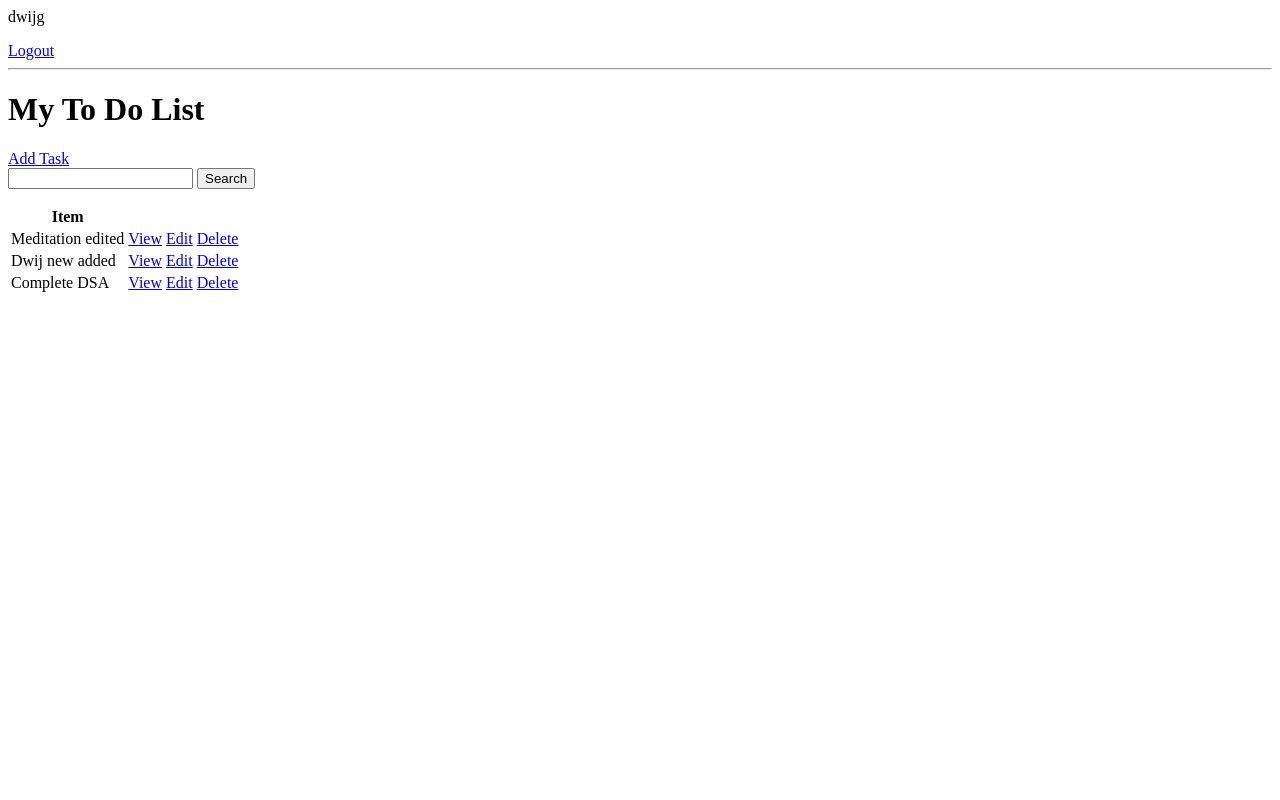
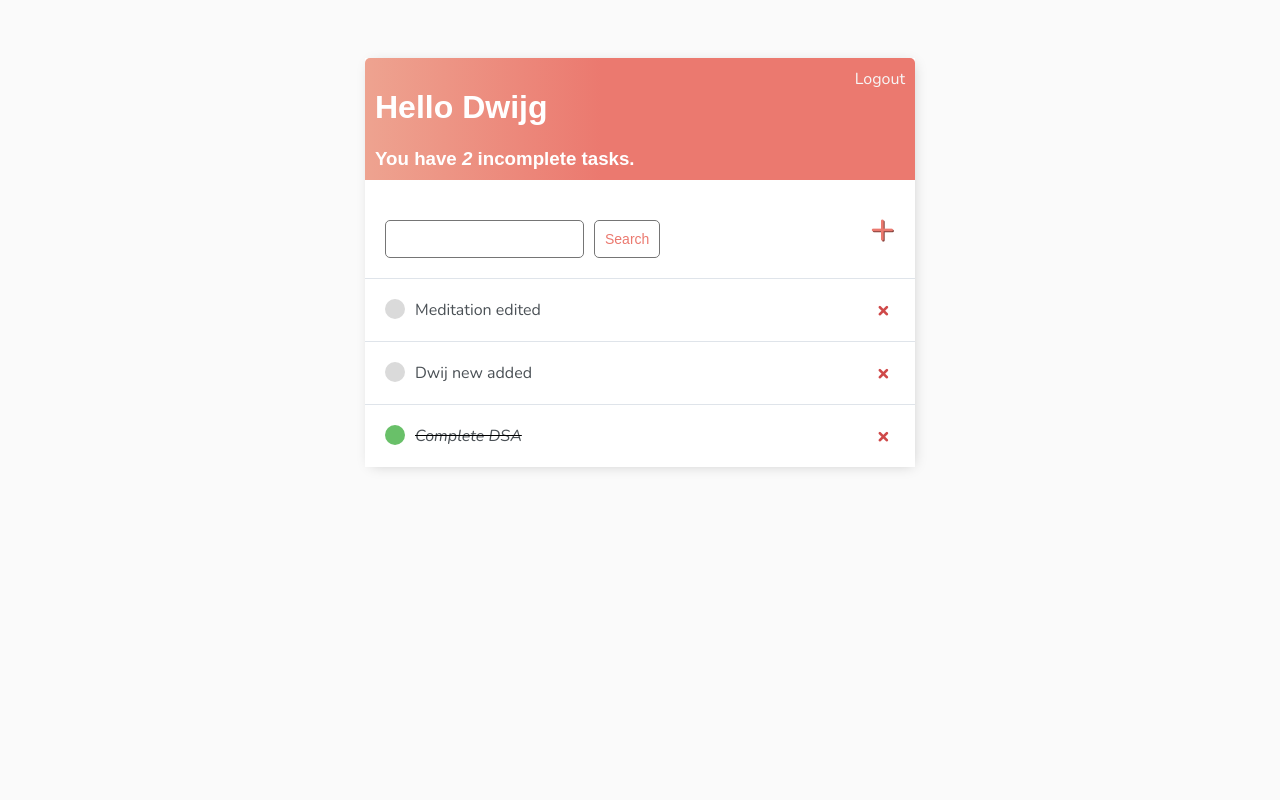
Before and after one commit to dwijgohil24/To-Do_Web-App, a Django app: page / in a window 1280 px wide. Run offline with Django 3.2, Linux system fonts and the light colour scheme; a user stored in the database is signed in; data comes from the database, SQL or seed files in the repository; both versions use the stored data as it was after the commit.

Commit message:
final styling completed

```diff
--- /dev/null
+++ b/base/templates/base/main.html
@@ -0,0 +1,150 @@
+<!DOCTYPE html>
+<html lang="en">
+<head>
+    <meta charset="UTF-8">
+    <meta name="viewport" content="width=device-width, initial-scale=1.0">
+    <title>To-Do Items</title>
+    <link rel="preconnect" href="https://fonts.googleapis.com">
+    <link rel="preconnect" href="https://fonts.gstatic.com" crossorigin>
+    <link href="https://fonts.googleapis.com/css2?family=Nunito:ital,wght@0,200..1000;1,200..1000&display=swap" rel="stylesheet">
+
+    <style>
+        body{
+            background-color: #fafafa;
+
+            font-family: "Nunito", sans-serif;
+            font-optical-sizing: auto;
+            font-weight: 200;
+            font-style: normal;
+
+            padding-top: 50px;
+
+            h1,
+            h2,
+            h3,
+            h4,
+            h5,
+            h6{
+                font-family: 'Raleway', sans-serif;
+            }
+
+            .container{
+                max-width: 550px;
+                margin: auto;
+                background-color: #fff;
+                -webkit-box-shadow: 2px 2px 13px -4px rgba(0,0,0,0.21);
+                box-shadow: 2px 2px 13px -4px rgba(0,0,0,0.21) ;
+            }
+
+            .header-bar {
+                display: flex;
+                justify-content: space-between;
+                color: #fff;
+                padding: 10px;
+                border-radius: 5px 5px 0 0;
+                background: linear-gradient(90deg, #EEA390 0%, #EB796F 43%, #EB796F 100%);
+            }
+
+            .header-bar a {
+                color: rgb(247, 247, 247);
+                text-decoration: none;
+            }
+
+            .task-wrapper {
+                display: flex;
+                align-items: center;
+                justify-content: space-between;
+                background-color: #fff;
+                border-top: 1px solid #dfe4ea;
+                overflow: hidden;
+            }
+
+            .task-title {
+                display: flex;
+                padding: 20px;
+            }
+
+            .task-title a {
+                text-decoration: none;
+                color: #4b5156;
+                margin-left: 10px;
+            }
+
+            .task-complete-icon {
+                height: 20px;
+                width: 20px;
+                background-color: rgb(105, 192, 105);
+                border-radius: 50%;
+            }
+
+            .task-incomplete-icon {
+                height: 20px;
+                width: 20px;
+                background-color: rgb(218, 218, 218);
+                border-radius: 50%;
+            }
+
+            .delete-link {
+                text-decoration: none;
+                font-weight: 900;
+                color: #cf4949;
+                font-size: 22px;
+                line-height: 0;
+                padding: 20px 0px;
+                margin-right: 25px;
+            }
+
+            #add-link {
+                color: #EB796F;
+                text-decoration: none;
+                font-size: 42px;
+                text-shadow: 1px 1px #81413b;
+            }
+
+            #search-add-wrapper {
+                display: flex;
+                justify-content: space-between;
+                align-items: center;
+                padding: 20px;
+            }
+
+            .button {
+                border: 1px solid #757575;
+                background-color: #FFF;
+                color: #EB796F;
+                padding: 10px;
+                font-size: 14px;
+                border-radius: 5px;
+                cursor: pointer;
+                text-decoration: none;
+                margin-left: 10px;
+            }
+
+            input[type=text],
+            input[type=password],
+            textarea {
+                border: 1px solid #757575;
+                border-radius: 5px;
+                padding: 10px;
+                width: 90%;
+            }
+
+            label {
+                padding-top: 10px !important;
+                display: block;
+            }
+            .card-body {
+            padding: 20px;
+            }
+
+        }
+    </style>
+</head>
+<body>
+    <div class="container">
+        {% block content %}
+
+        {% endblock content %}
+    </div>
+</body>
+</html>
--- a/base/templates/base/task_list.html
+++ b/base/templates/base/task_list.html
@@ -1,32 +1,52 @@
-{% if request.user.is_authenticated %}
-    <p>{{request.user}}</p>
+{% extends "base/main.html" %}
+
+{% block content %}
+
+<div class="header-bar">
+    <div>
+        <h1>Hello {{request.user|title}}</h1>
+        <h3 style="margin:0">You have <i>{{count}}</i> incomplete task{{ count|pluralize:"s" }}.</h3>
+    </div>
+
+    {% if request.user.is_authenticated %}
     <a href="{% url 'logout' %}"> Logout </a>
-{% else %}
-    <a href="{% url 'login' %}"> Login </a>
-{% endif%}
+    {% else %}
+        <a href="{% url 'login' %}"> Login </a>
+    {% endif%}
+</div>
 
-<hr>
-<h1>My To Do List</h1>
-<a href="{% url 'task-create' %}">Add Task</a>
+<div id="search-add-wrapper">
+    <form method="GET" style="margin-top: 20px;display: flex;">
+        <input type="text" name="search-area" value ="{{search_input}}">
+        <input class="button" type="submit" value="Search">
+    </form>
+    <a id="add-link" href="{% url 'task-create' %}">&#x2b;</a>
+</div>
 
-<form method="GET">
-    <input type="text" name="search-area" value ="{{search_input}}">
-    <input type="submit" value="Search">
-</form>
-<table>
-    <tr>
-        <th>Item</th>
-        <th></th>
-    </tr>
 
+
+<div class = "task-items-wrapper">
     {% for task in tasks %}
-        <tr>
-            <td>{{task.title}}</td>
-            <td><a href="{% url 'task' task.id %}">View</a></td>
-            <td><a href="{% url 'task-update' task.id %}">Edit</a></td>
-            <td><a href="{% url 'task-delete' task.id %}">Delete</a></td>
-        </tr>
+        <div class="task-wrapper">
+            {% if task.complete %}
+                <div class="task-title">
+                    <div class="task-complete-icon"></div>
+                    <i><s><a href="{% url 'task-update' task.id %}">{{task}}</a></s></i>
+                </div>
+            <a class="delete-link" href="{% url 'task-delete' task.id %}">&#215;</a>
+            {% else %}
+                <div class="task-title">
+                    <div class="task-incomplete-icon"></div>
+                    <a href="{% url 'task-update' task.id %}">{{task}}</a>
+                </div>
+            <a class="delete-link" href="{% url 'task-delete' task.id %}">&#215;</a>
+            {% endif %}
+
+        </div>
     {% empty %}
         <h3>No Items in the list</h3>
     {% endfor %}
-</table>
+</div>
+
+
+{% endblock content %}
```
Also changed, not shown: base/templates/base/login.html (+12 -2 lines), base/templates/base/register.html (+10 -2 lines), base/templates/base/task_confirm_delete.html (+16 -6 lines), base/templates/base/task_form.html (+16 -7 lines), db.sqlite3.
